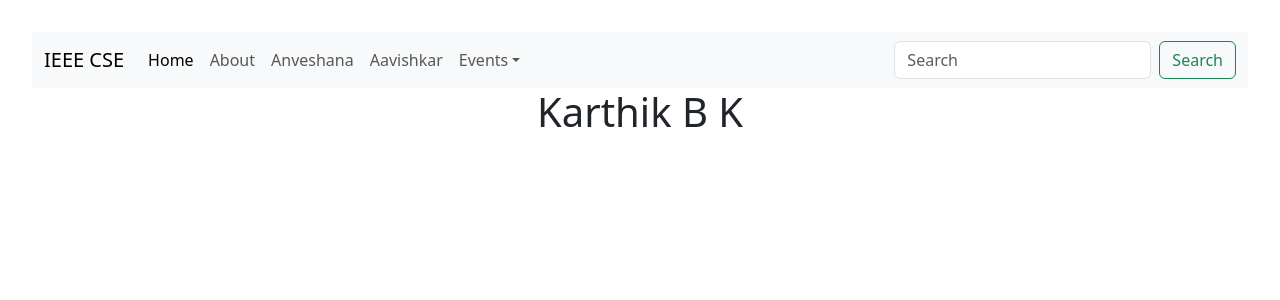
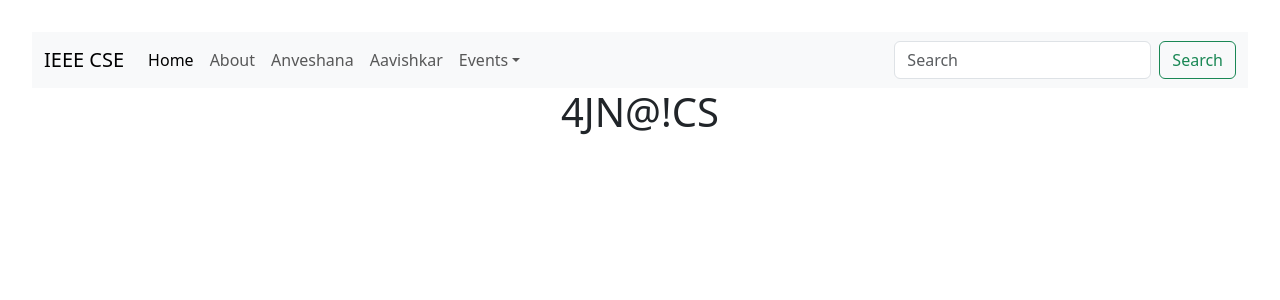
Before and after one commit to samanvitha-channagiri/ieee-jnnce, a React (Vite) app: page /anveshana in a window 1280 px wide. Shown: the top 300 px of the page. Built offline with nearby package versions, Linux system fonts and the light colour scheme.

Commit message:
new branch

```diff
--- a/src/components/Anveshana.jsx
+++ b/src/components/Anveshana.jsx
@@ -2,7 +2,7 @@ import React from "react";
 function Anveshana(){
 
     return(
-<div><h1>Karthik B K</h1></div>
+<div><h1>4JN@!CS</h1></div>
     )
 }
 export default Anveshana
```
